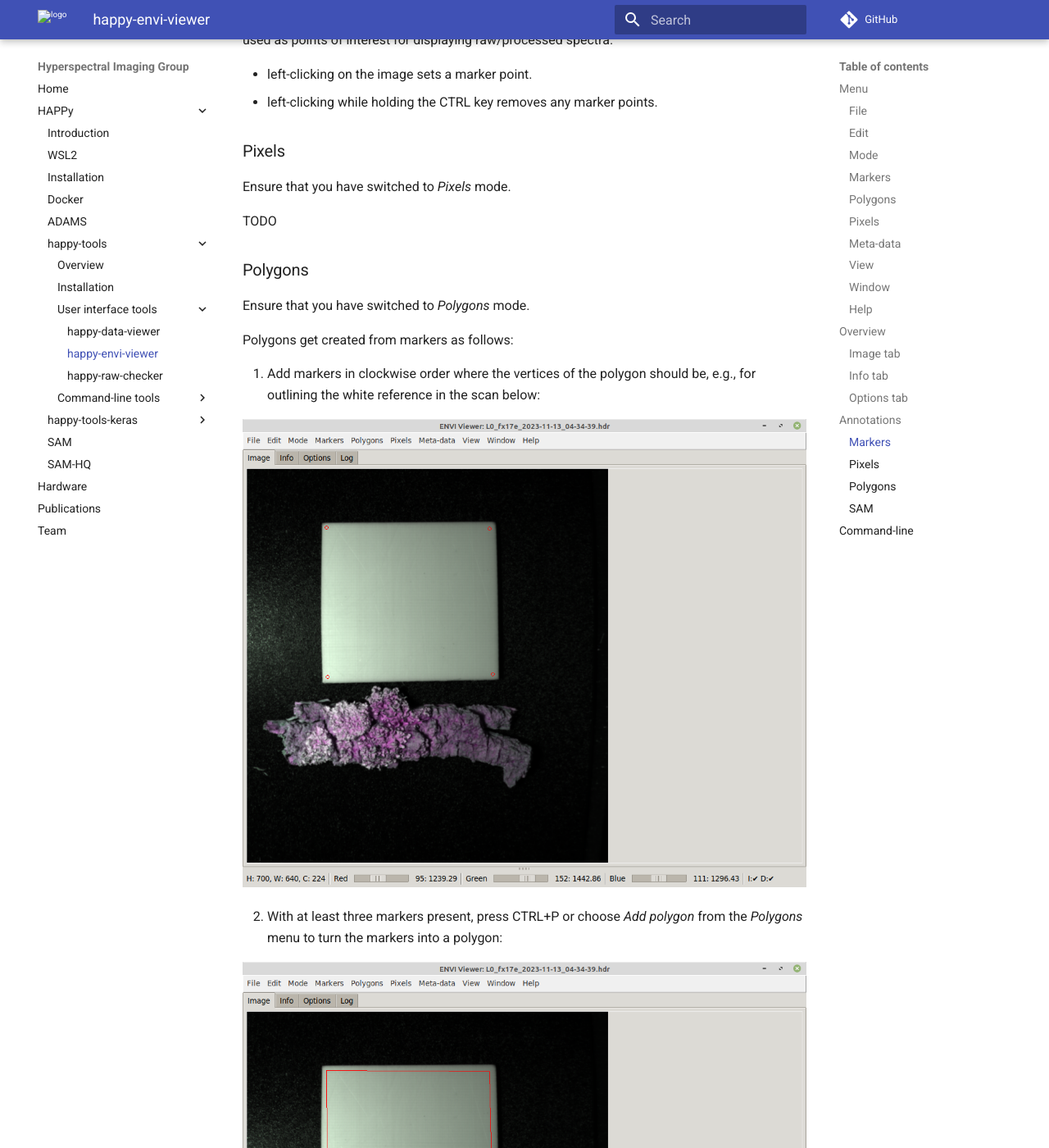
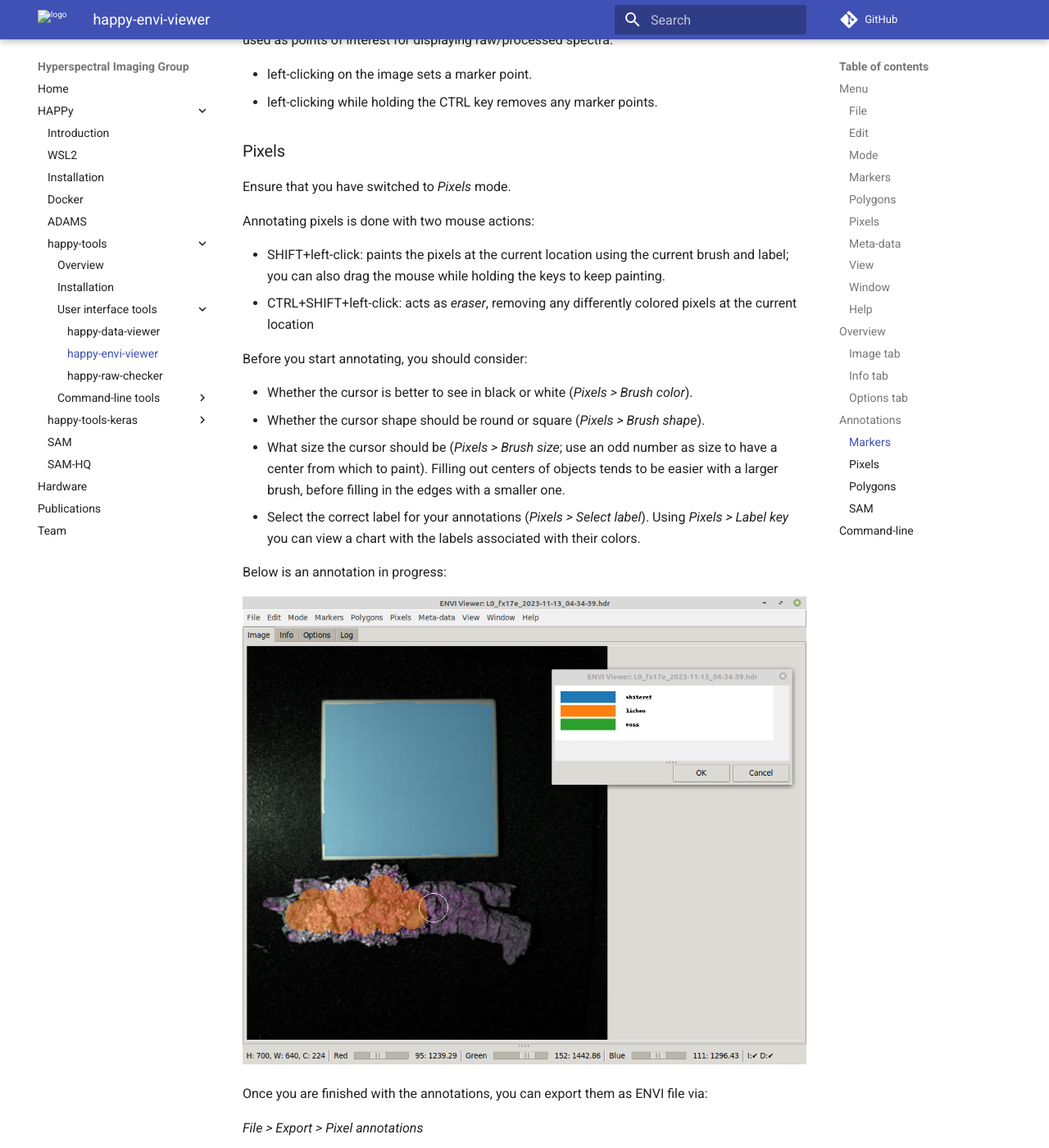
Before and after one commit to wairas/hsi-website, an MkDocs documentation site: the page built from docs/happy/happy_tools/happy-envi-viewer.md, in a window 1280 px wide and 1400 px high, scrolled down 6383 px. Shown: the whole window at 82% size. Built offline with MkDocs 1.6.1 and Material for MkDocs 9.7.7, drawn with Linux system fonts in a browser that asks for light colours; comment, search, counter and statistics services are not loaded; some of the changed text lies outside the part shown.

Commit message:
added how to annotate pixel-wise

```diff
--- a/docs/happy/happy_tools/happy-envi-viewer.md
+++ b/docs/happy/happy_tools/happy-envi-viewer.md
@@ -181,7 +181,32 @@ markers are used as points of interest for displaying raw/processed spectra.
 
 Ensure that you have switched to *Pixels* mode.
 
-TODO
+Annotating pixels is done with two mouse actions:
+
+* SHIFT+left-click: paints the pixels at the current location using the current
+  brush and label; you can also drag the mouse while holding the keys to keep painting.
+* CTRL+SHIFT+left-click: acts as *eraser*, removing any differently colored pixels
+  at the current location
+
+Before you start annotating, you should consider:
+
+* Whether the cursor is better to see in black or white (*Pixels > Brush color*).
+* Whether the cursor shape should be round or square (*Pixels > Brush shape*).
+* What size the cursor should be (*Pixels > Brush size*; use an odd number as size to
+  have a center from which to paint). Filling out centers of objects tends to
+  be easier with a larger brush, before filling in the edges with a smaller one.
+* Select the correct label for your annotations (*Pixels > Select label*). Using
+  *Pixels > Label key* you can view a chart with the labels associated with their
+  colors.
+
+Below is an annotation in progress:
+
+![Envi Viewer - pixel annotation in progress](img/envi_viewer-pixels1.png)
+
+Once you are finished with the annotations, you can export them as ENVI file via:
+
+*File > Export > Pixel annotations*
+
 
 ## Polygons
 
@@ -210,6 +235,11 @@ Polygons get created from markers as follows:
    in the center of the polygon:
 
    ![Envi Viewer - labelled polygon](img/envi_viewer-polygon4.png)
+
+Once you are finished with the annotations, you can export them as
+[OPEX JSON](https://github.com/waikato-datamining/fast-opex) file via:
+
+*File > Export > Polygon annotations*
 
 
 ## SAM
```
Also changed, not shown: docs/happy/happy_tools/img/envi_viewer-pixels1.png (added).
